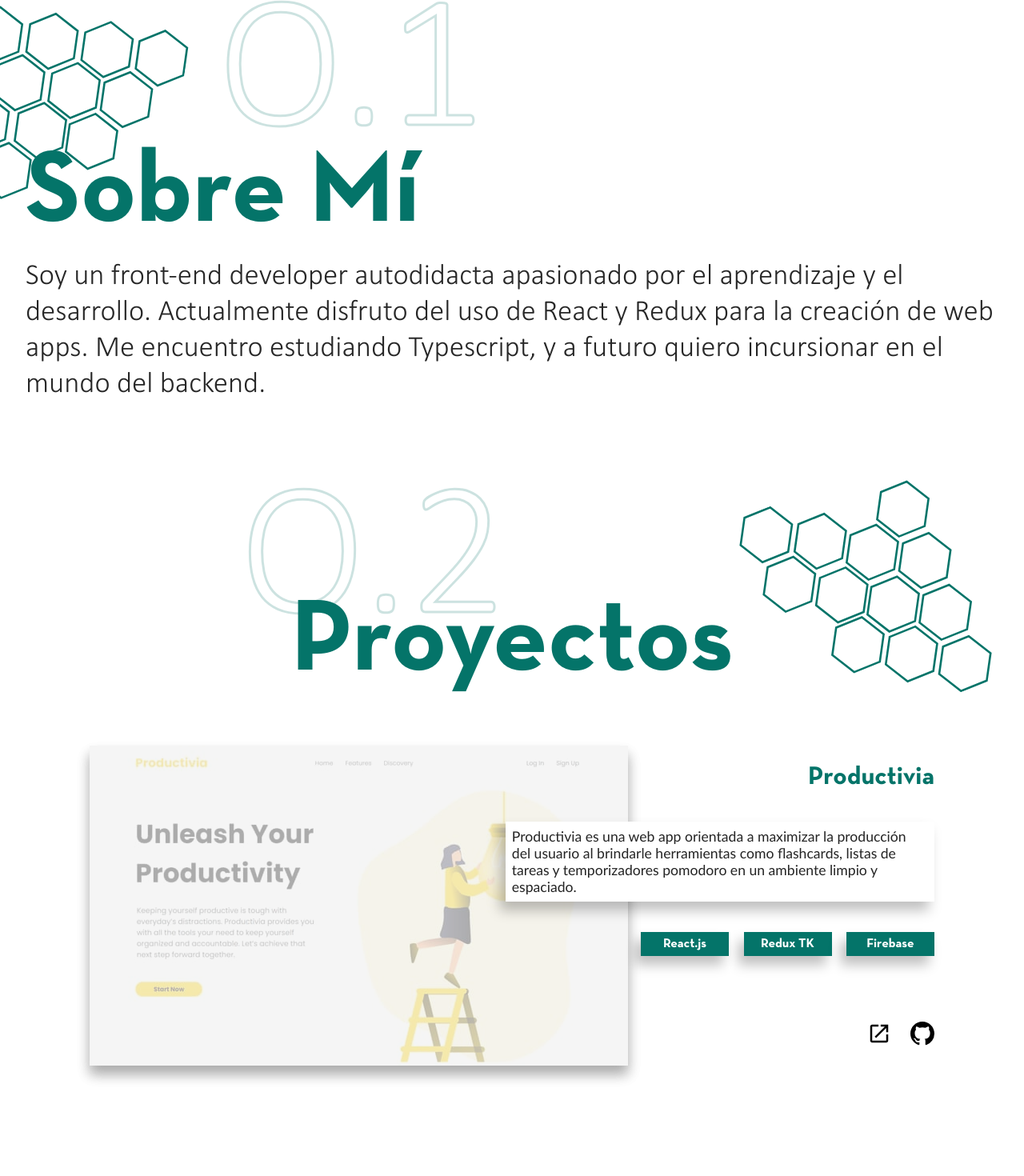
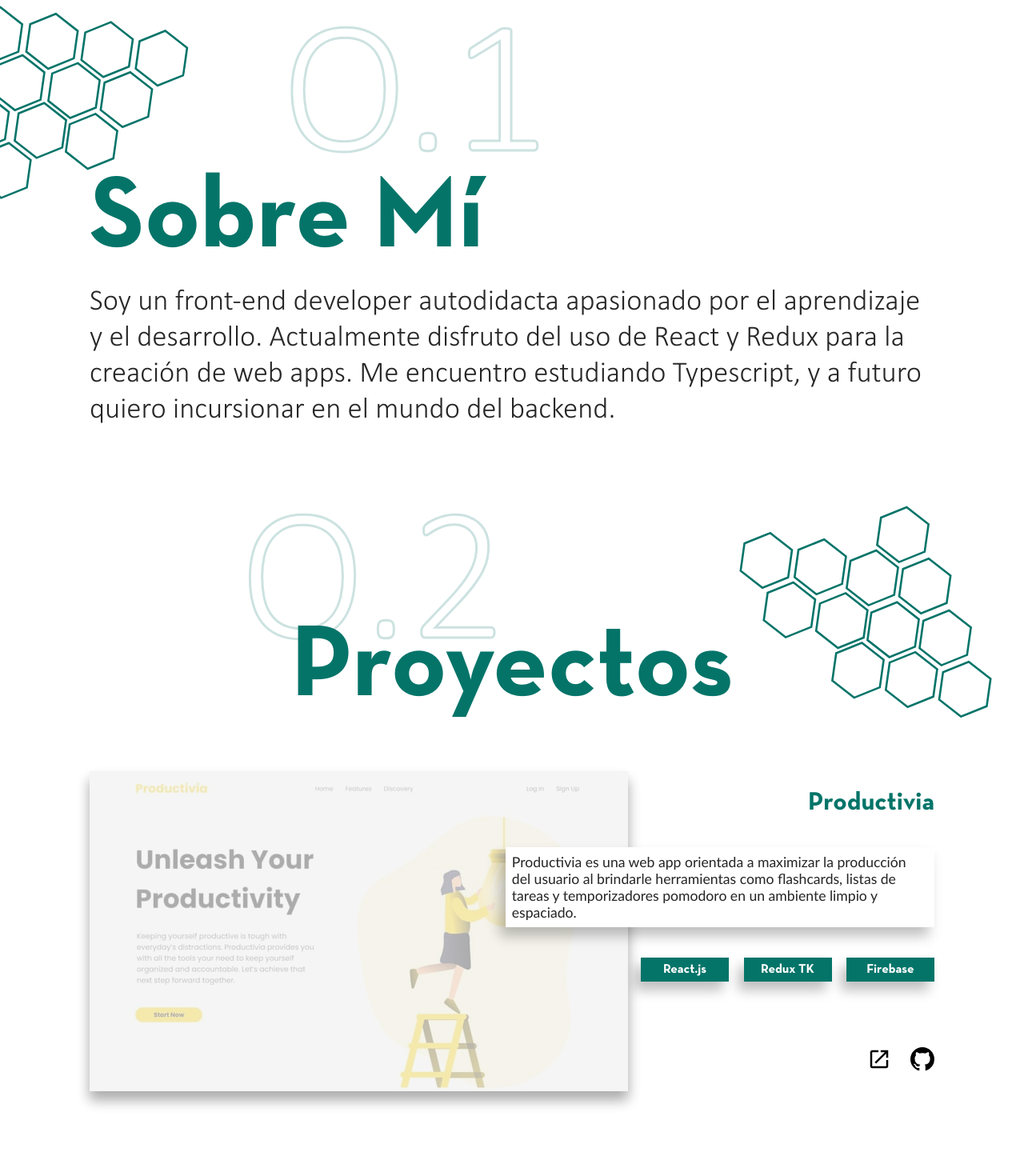
Before and after one commit to g94nas/portfolio, a React (Create React App) app: page / in a window 1280 px wide. Shown: the part 795-2265 px from the top of the page at 80% size. Built offline with nearby package versions, Linux system fonts and the light colour scheme.

Commit message:
Added Sidebar

```diff
--- a/src/components/Contacto/index.tsx
+++ b/src/components/Contacto/index.tsx
@@ -195,6 +195,7 @@ const MainWrapper = styled.div`
 
     @media screen and (max-width: 768px) {
       box-shadow: 0px 11px 15px rgba(0, 0, 0, 0.18);
+      width: 95%;
     }
   }
 
--- a/src/components/Header/index.tsx
+++ b/src/components/Header/index.tsx
@@ -1,9 +1,12 @@
 import React, { useEffect, useState } from "react";
 import styled from "styled-components/macro";
 import { Link } from "react-scroll";
+import { FaBars } from "react-icons/fa";
+import Sidebar from "../Sidebar";
 
 const Header: React.FC = () => {
   const [shadowOnScroll, setShadowOnScroll] = useState(false);
+  const [isOpen, setIsOpen] = useState(false);
 
   const addShadowOnScroll = () => {
     if (window.scrollY >= 80) {
@@ -19,12 +22,17 @@ const Header: React.FC = () => {
   }, []);
 
   return (
+    <>
+      {isOpen ? (
+        <Sidebar setIsOpen={setIsOpen} />
+      ) : (
         <MainWrapper>
           <div className={shadowOnScroll ? "active" : "container"}>
             <div className="first-half">
               <LogoScroll to="home">GN</LogoScroll>
             </div>
             <div className="second-half">
+              <FaBars onClick={() => setIsOpen(true)} />
               <LinkScroll to="home" offset={-80}>
                 HOME
               </LinkScroll>
@@ -34,12 +42,14 @@ const Header: React.FC = () => {
               <LinkScroll to="proyectos" offset={-80}>
                 PROYECTOS
               </LinkScroll>
-          <LinkScroll to="contacto" offset={-200}>
+              <LinkScroll to="contacto" offset={-160}>
                 CONTACTO
               </LinkScroll>
             </div>
           </div>
         </MainWrapper>
+      )}
+    </>
   );
 };
 
@@ -95,6 +105,25 @@ const MainWrapper = styled.div`
     flex: 0.5;
     align-self: center;
     justify-content: space-evenly;
+
+    @media screen and (max-width: 768px) {
+      justify-content: flex-end;
+      align-items: center;
+    }
+
+    svg {
+      @media screen and (max-width: 768px) {
+        display: flex;
+        font-size: 5rem;
+        color: #047469;
+        align-self: flex-end;
+        margin-top: 3.3rem;
+        cursor: pointer;
+      }
+      @media screen and (min-width: 768px) {
+        display: none;
+      }
+    }
   }
 `;
 
@@ -114,6 +143,10 @@ const LogoScroll = styled(Link)`
     transition: 0.3s;
     transform: translateY(-5px);
     color: #047469;
+  }
+
+  @media screen and (max-width: 768px) {
+    margin-left: 0;
   }
 `;
 
--- a/src/components/Proyectos/ContenidoProyectos.tsx
+++ b/src/components/Proyectos/ContenidoProyectos.tsx
@@ -9,10 +9,16 @@ const ContenidoProyectos: React.FC = () => {
     <MainWrapper>
       <div className="container-content">
         <div className="container-left">
-          <div>
-            <div></div>
-            <img src={Productivia} alt="Productivia background" />
-          </div>
+          <a
+            href="https://productivia.vercel.app/"
+            target="_blank"
+            rel="noopener noreferrer"
+          >
+            <div>
+              <div></div>
+              <img src={Productivia} alt="Productivia background" />
+            </div>
+          </a>
         </div>
         <div className="container-right">
           <h2>Productivia</h2>
@@ -122,7 +128,7 @@ const MainWrapper = styled.div<{ bg?: any }>`
         }
         @media screen and (max-width: 768px) {
           z-index: 0;
-          background-color: rgba(241, 241, 241, 0.91);
+          background-color: rgba(241, 241, 241, 0.71);
         }
       }
     }
@@ -181,7 +187,7 @@ const MainWrapper = styled.div<{ bg?: any }>`
       font-family: "Calibri";
       font-weight: 600;
       color: #000;
-      top: 18%;
+      top: 20%;
     }
   }
 
--- /dev/null
+++ b/src/components/Sidebar/index.tsx
@@ -0,0 +1,59 @@
+// @ts-nocheck
+
+import { MdClose } from "react-icons/md";
+import styled from "styled-components";
+import { Link } from "react-scroll";
+
+const Sidebar: React.FC<IProps> = ({ setIsOpen }) => {
+  const viewHeight = window.outerHeight;
+
+  return (
+    <MainWrapper style={{ height: viewHeight }}>
+      <MdClose onClick={() => setIsOpen(false)} />
+      <LinkScroll to="home" offset={-80} onClick={() => setIsOpen(false)}>
+        HOME
+      </LinkScroll>
+      <LinkScroll to="sobre-mi" offset={-120} onClick={() => setIsOpen(false)}>
+        SOBRE MI
+      </LinkScroll>
+      <LinkScroll to="proyectos" offset={-80} onClick={() => setIsOpen(false)}>
+        PROYECTOS
+      </LinkScroll>
+      <LinkScroll to="contacto" offset={-160} onClick={() => setIsOpen(false)}>
+        CONTACTO
+      </LinkScroll>
+    </MainWrapper>
+  );
+};
+
+export default Sidebar;
+
+const MainWrapper = styled.div`
+  position: fixed;
+  display: flex;
+  flex-direction: column;
+  align-items: center;
+  justify-content: center;
+  background-color: rgba(241, 241, 241, 0.95);
+  z-index: 10;
+  width: 100%;
+  overflow: hidden;
+
+  svg {
+    position: absolute;
+    right: 10%;
+    top: 5%;
+    font-size: 3rem;
+    color: #047669;
+    cursor: pointer;
+  }
+`;
+
+const LinkScroll = styled(Link)`
+  margin-bottom: 1rem;
+  color: #047669;
+  font-size: 2rem;
+  margin-top: 1rem;
+  cursor: pointer;
+  text-shadow: 0px 11px 15px rgba(0, 0, 0, 0.1);
+`;
--- a/src/components/SobreMi/index.tsx
+++ b/src/components/SobreMi/index.tsx
@@ -33,8 +33,13 @@ const MainWrapper = styled.div`
     flex-direction: column;
     align-items: center;
     justify-content: flex-start;
-    margin: 10rem 2rem;
+    margin: 12rem 7rem;
     margin-bottom: 3rem;
+
+    @media screen and (max-width: 768px) {
+      margin: 12rem 2rem;
+      margin-bottom: 5rem;
+    }
 
     h1 {
       position: relative;
```
Also changed, not shown: 1 other file (tests, documents, lock files or other folders). Lines whose indentation alone changed are shown as unchanged.
